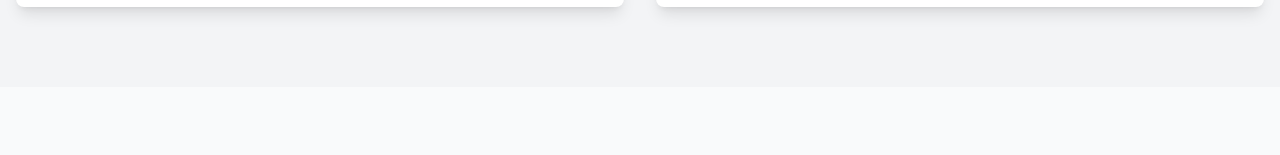
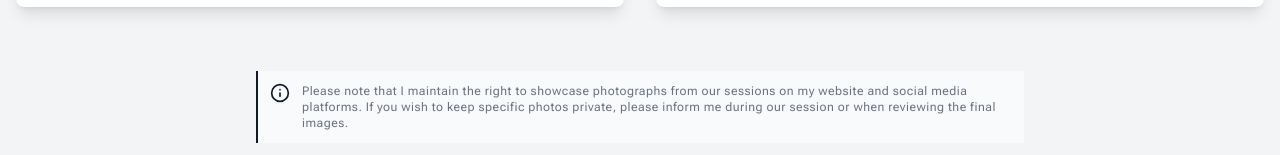
Before and after one commit to subamanis/petrosphotoquest, a React (Vite) app in the folder frontend/: page /services in a window 1280 px wide. Shown: the part 783-938 px from the top of the page. Built offline with nearby package versions, Linux system fonts and the light colour scheme.

Commit message:
consent notice

```diff
--- /dev/null
+++ b/frontend/src/components/consentNotice/ConsentNotice.tsx
@@ -0,0 +1,23 @@
+import React from 'react';
+import { Info } from 'lucide-react';
+
+const ConsentNotice = () => {
+  return (
+    <div className="bg-gray-50 border-l-2 border-gray-900 p-3 text-xs text-gray-500">
+      <div className="flex">
+        <div className="flex-shrink-0">
+          <Info className="h-5 w-5 text-gray-900" />
+        </div>
+        <div className="ml-3">
+          <p>
+            Please note that I maintain the right to showcase photographs from our sessions on my website
+            and social media platforms. If you wish to keep specific photos private, please inform me
+            during our session or when reviewing the final images.
+          </p>
+        </div>
+      </div>
+    </div>
+  );
+};
+
+export default ConsentNotice;
--- a/frontend/src/pages/servicesPage/ServicesPage.tsx
+++ b/frontend/src/pages/servicesPage/ServicesPage.tsx
@@ -1,6 +1,7 @@
 import React from 'react';
 import {services} from "./servicesData.ts";
 import {Link} from "react-router-dom";
+import ConsentNotice from "../../components/consentNotice/ConsentNotice";
 
 const ServiceCard = ({ title, description, image }: { title: string; description: string; image: string }) => (
   <div className="bg-white rounded-lg overflow-hidden shadow-lg transition-transform hover:-translate-y-1">
@@ -51,6 +52,10 @@ const ServicesPage = () => {
         </div>
       </div>
 
+      <div className="mt-16 max-w-3xl mx-auto">
+        <ConsentNotice />
+      </div>
+
       {/* Booking Section */}
       <div className="mt-20 bg-gray-50 py-16">
         <div className="max-w-4xl mx-auto px-4 text-center">
```
